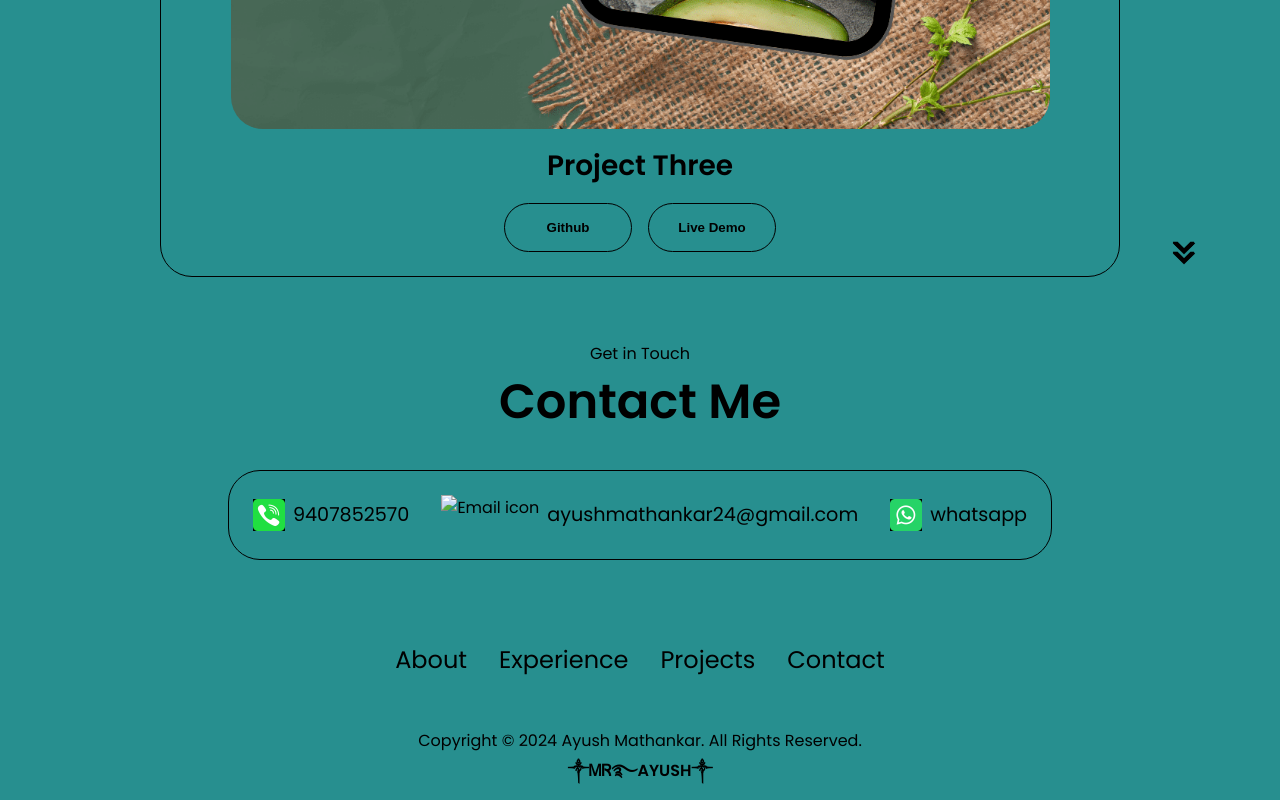
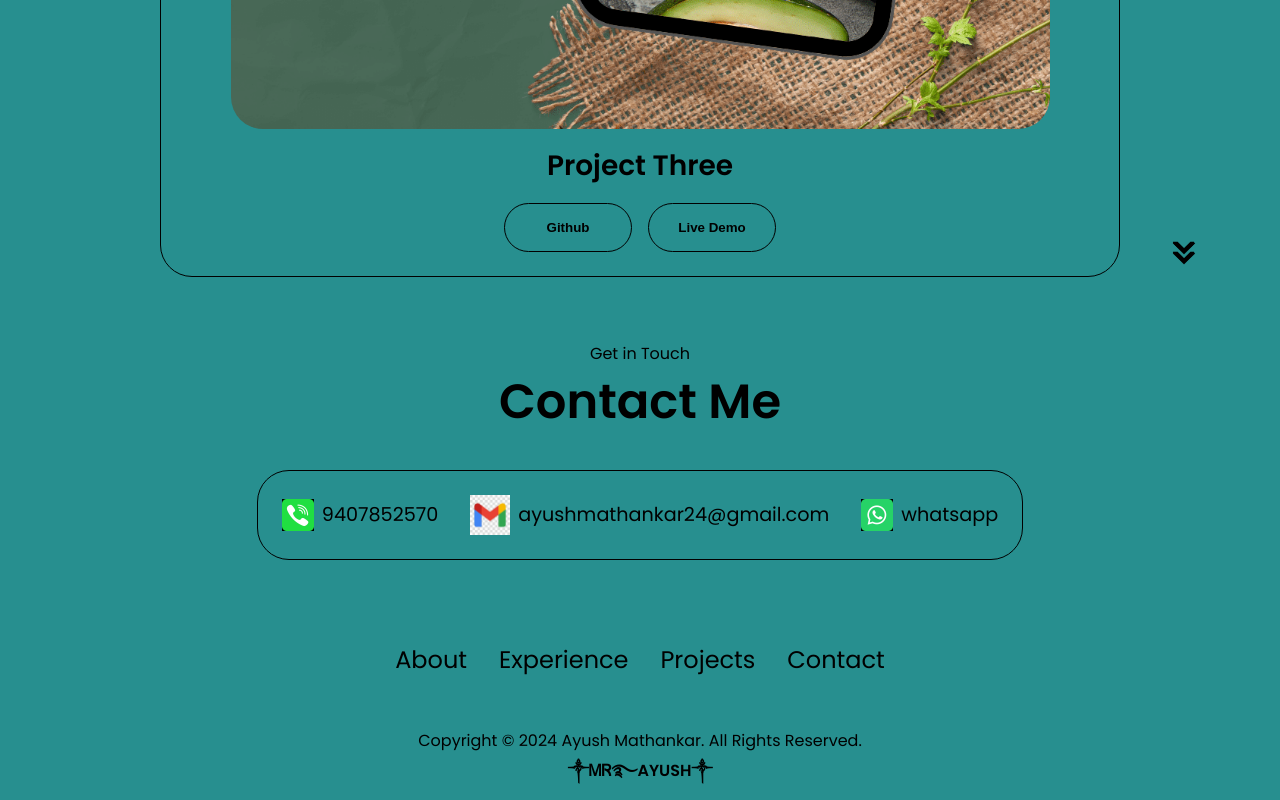
Before and after one commit to ayushmathankar/portfolio-ayush, a plain HTML site: page index.html in a window 1280 px wide. Shown: the part 3886-4686 px from the top of the page. Drawn offline with Linux system fonts and the light colour scheme.

Commit message:
Update index.html

```diff
--- a/index.html
+++ b/index.html
@@ -381,7 +381,7 @@
         </div>
         <div class="contact-info-container">
           <img
-            src="./assets/mail.jpg"
+            src="./assets/mail.jpeg"
             alt="Email icon"
             class="icon contact-icon email-icon"
           />
```
